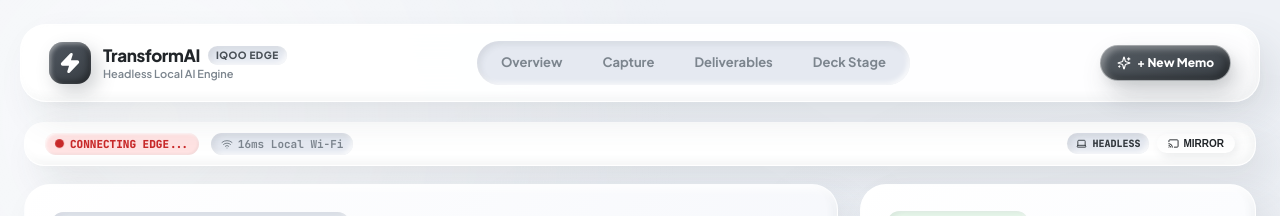
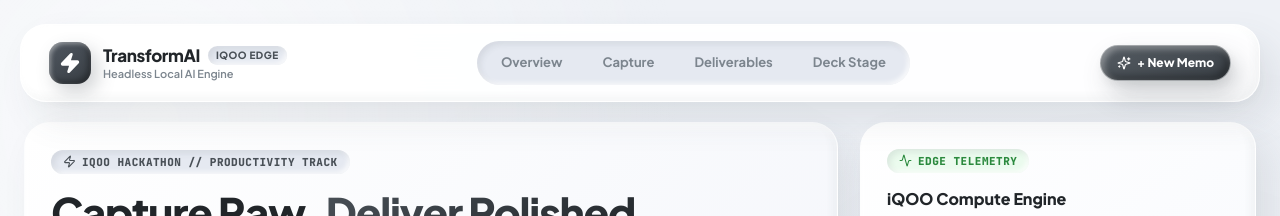
Before and after one commit to Aano2007/transform_ai, a Next.js app in the folder frontend/: page / in a window 1280 px wide. Shown: the top 216 px of the page. Built offline with nearby package versions, Linux system fonts and the light colour scheme; no server answers.

Commit message:
Removed top container

```diff
--- a/frontend/src/app/layout.js
+++ b/frontend/src/app/layout.js
@@ -1,5 +1,4 @@
 import './globals.css';
-import OfficeKitBridge from '../components/OfficeKitBridge';
 import Link from 'next/link';
 import { Zap, Sparkles } from 'lucide-react';
 
@@ -74,8 +73,6 @@ export default function RootLayout({ children }) {
             </div>
           </header>
 
-          <OfficeKitBridge />
-
           <main style={{ flex: 1, display: 'flex', flexDirection: 'column' }}>
             {children}
           </main>
```
